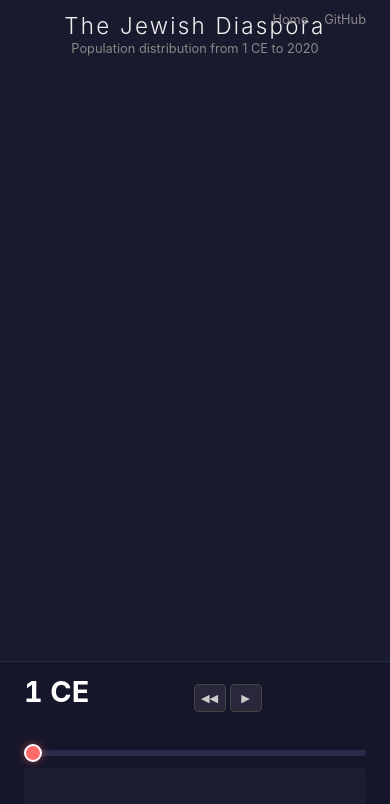
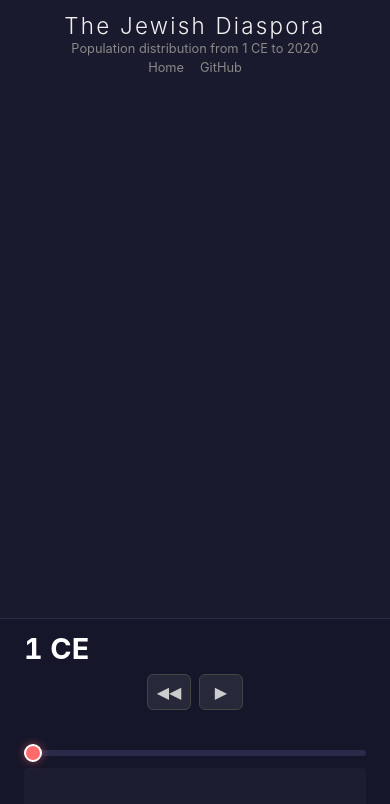
Before and after one commit to mzemel/jewish_chronology, a website built with Vite: page index.html in a window 390 px wide. Built offline with nearby package versions, Linux system fonts and the light colour scheme; no server answers.

Commit message:
more ux changes

```diff
--- a/index.html
+++ b/index.html
@@ -25,12 +25,12 @@
     <div id="timeline-container">
       <div id="year-display">
         <span id="current-year">1 CE</span>
-        <div id="playback-controls">
-          <button id="btn-backward" title="Play backward">&#9664;&#9664;</button>
-          <button id="btn-play" title="Play">&#9654;</button>
-          <button id="btn-pause" title="Pause" class="hidden">&#9646;&#9646;</button>
-        </div>
         <span id="total-population"></span>
+      </div>
+      <div id="playback-controls">
+        <button id="btn-backward" title="Play backward">&#9664;&#9664;</button>
+        <button id="btn-play" title="Play">&#9654;</button>
+        <button id="btn-pause" title="Pause" class="hidden">&#9646;&#9646;</button>
       </div>
       <div id="slider-wrapper">
         <div id="event-markers"></div>
--- a/src/style.css
+++ b/src/style.css
@@ -42,6 +42,14 @@ header {
 
 #header-links a:hover {
   color: #fff;
+}
+
+@media (max-width: 480px) {
+  #header-links {
+    position: static;
+    justify-content: center;
+    margin-top: 4px;
+  }
 }
 
 header h1 {
@@ -286,19 +294,21 @@ header .subtitle {
 /* Playback controls */
 #playback-controls {
   display: flex;
-  gap: 4px;
+  gap: 8px;
   align-items: center;
+  justify-content: center;
+  margin-bottom: 10px;
 }
 
 #playback-controls button {
   background: rgba(255, 255, 255, 0.08);
   border: 1px solid #444;
   color: #ccc;
-  width: 32px;
-  height: 28px;
-  border-radius: 4px;
+  width: 44px;
+  height: 36px;
+  border-radius: 6px;
   cursor: pointer;
-  font-size: 0.7rem;
+  font-size: 1rem;
   display: flex;
   align-items: center;
   justify-content: center;
```
